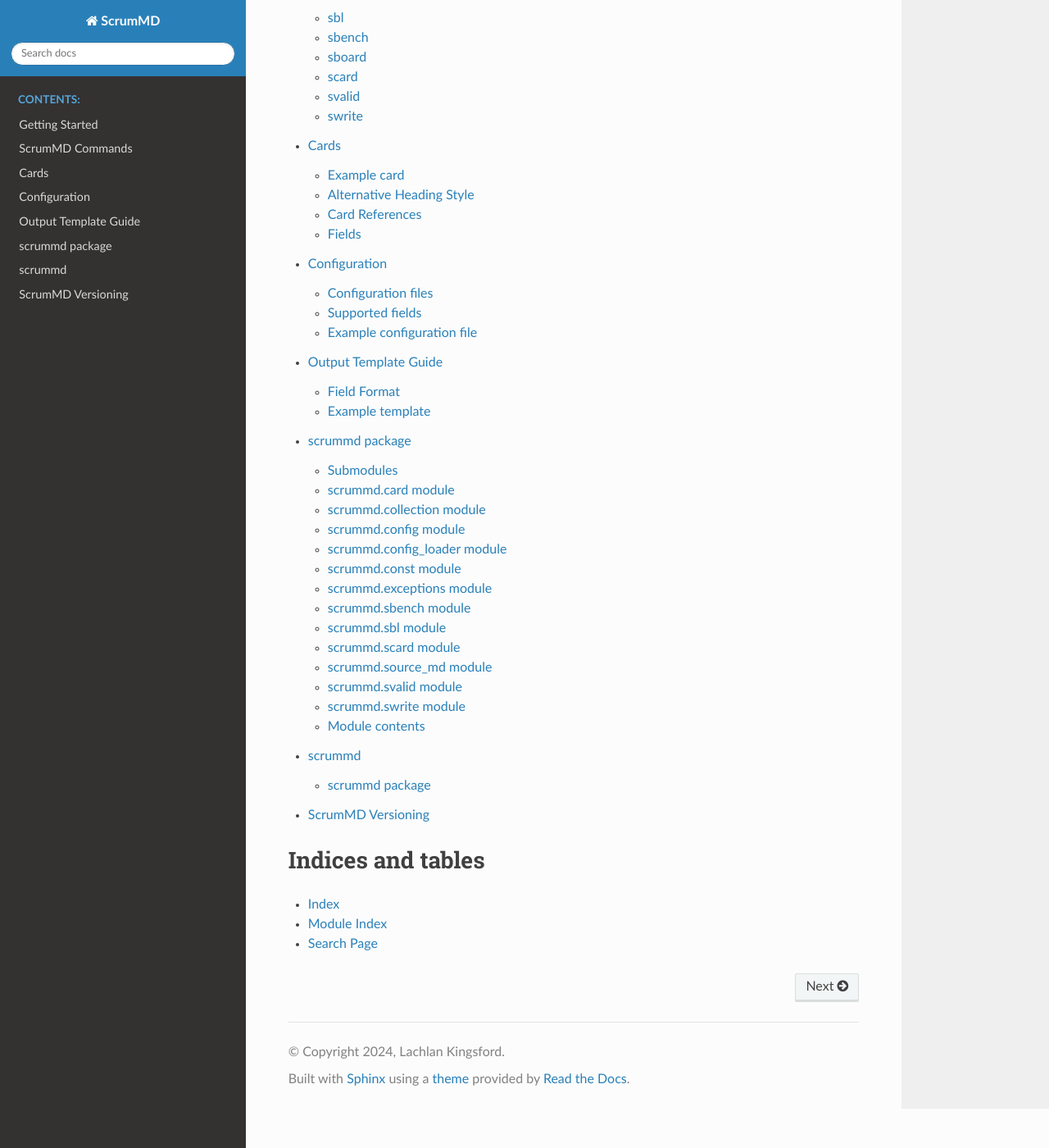
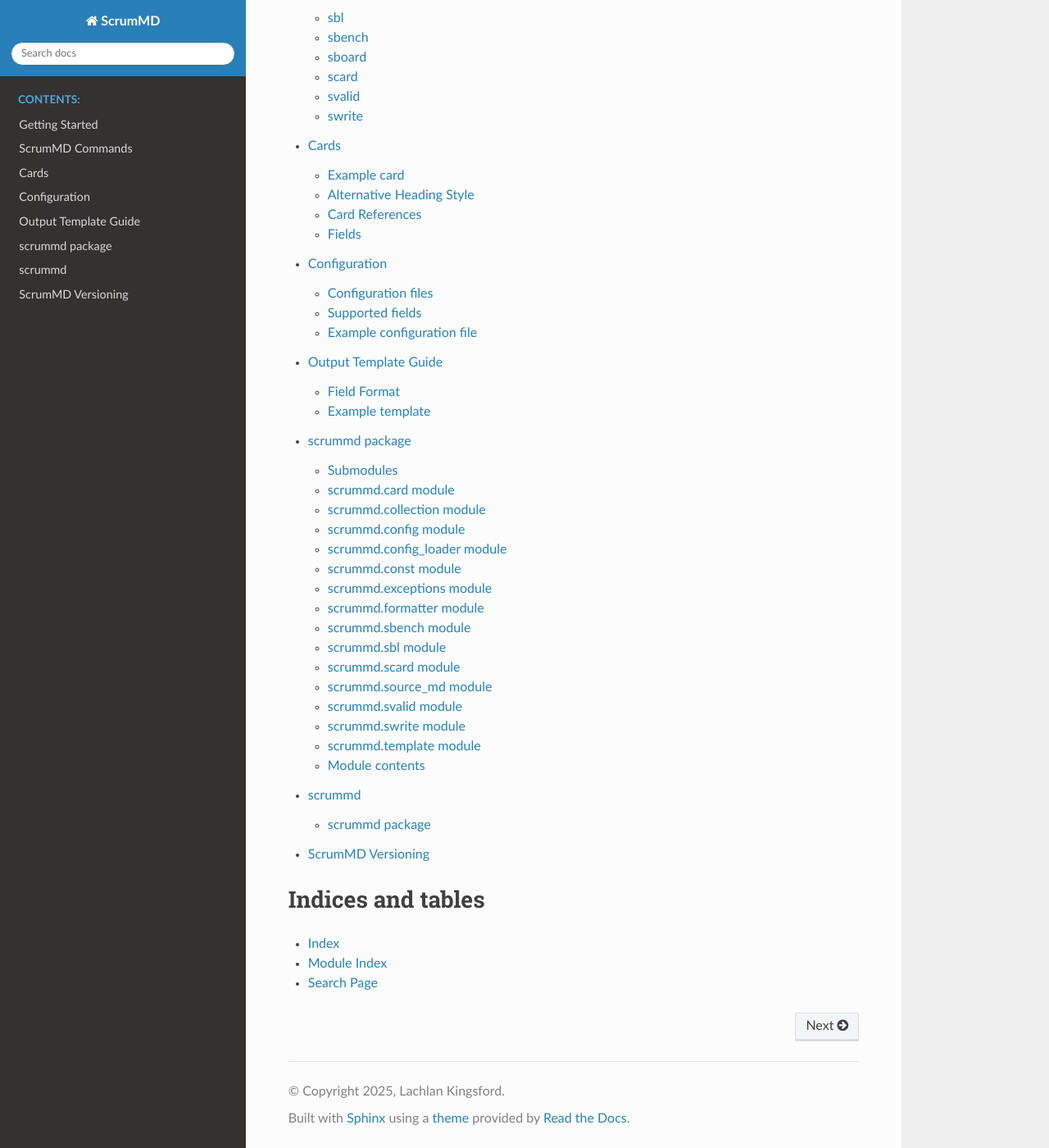
Before and after one commit to lkingsford/scrummd, a Sphinx documentation site: the page built from docs/index.rst, in a window 1280 px wide and 1400 px high, scrolled down 1026 px. Shown: the whole window at 82% size. Built offline with Sphinx 7.4.7 and the Read the Docs theme 3.1.0, drawn with Linux system fonts in a browser that asks for light colours; the version number could not be read and is left out.

Commit message:
Update doco to include formatter

```diff
--- a/docs/conf.py
+++ b/docs/conf.py
@@ -9,7 +9,7 @@
 
 
 project = "ScrumMD"
-copyright = "2024, Lachlan Kingsford"
+copyright = "2025, Lachlan Kingsford"
 author = "Lachlan Kingsford"
 version = _version.version
 
--- a/docs/source/scrummd.rst
+++ b/docs/source/scrummd.rst
@@ -52,6 +52,14 @@
    :undoc-members:
    :show-inheritance:
 
+scrummd.formatter module
+------------------------
+
+.. automodule:: scrummd.formatter
+   :members:
+   :undoc-members:
+   :show-inheritance:
+
 scrummd.sbench module
 ---------------------
 
@@ -100,6 +108,16 @@
    :show-inheritance:
 
 
+scrummd.template module
+-----------------------
+.. automodule:: scrummd.template
+   :members:
+   :undoc-members:
+   :show-inheritance:
+
+
+
+
 Module contents
 ---------------
 
```
